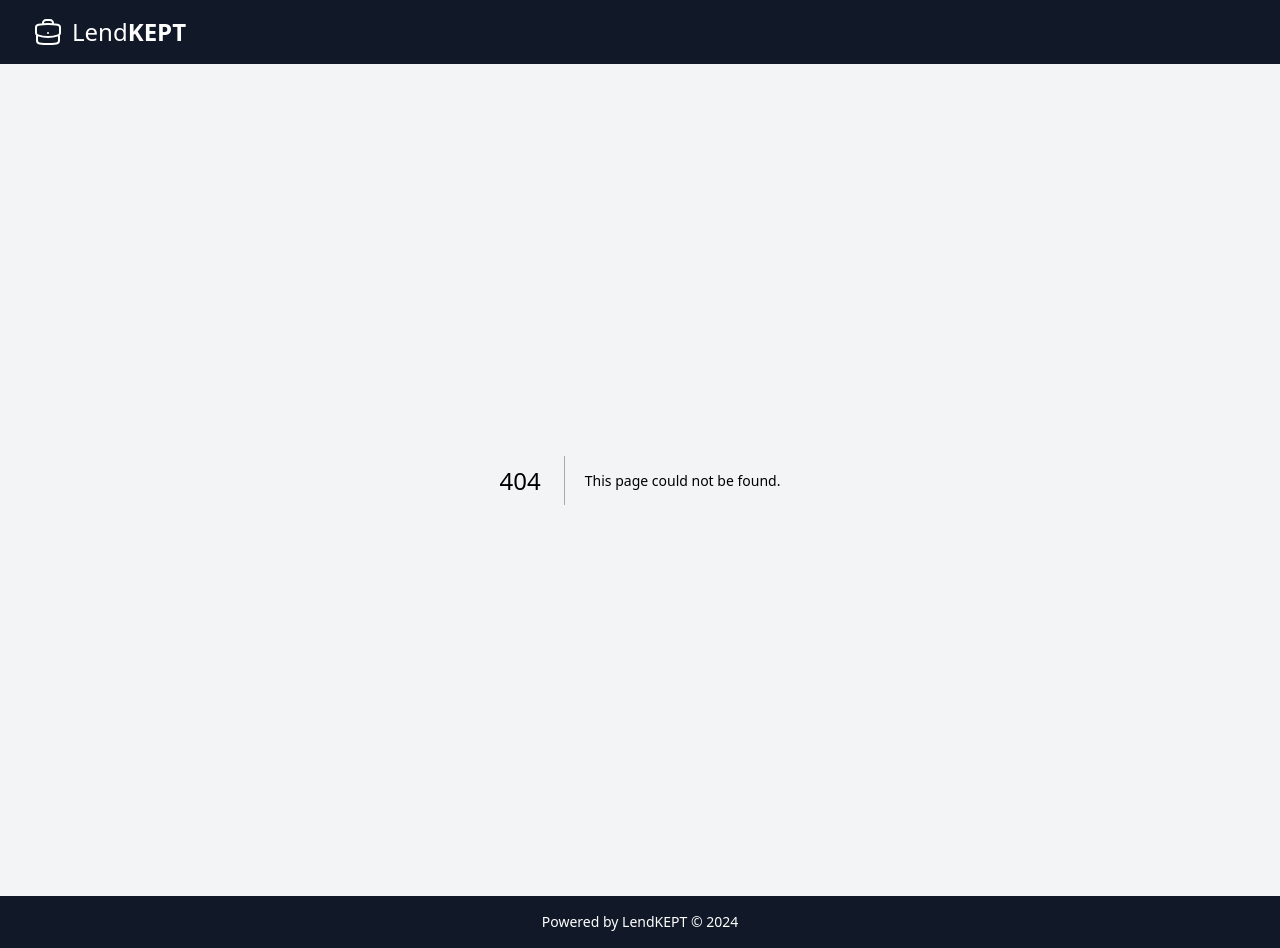
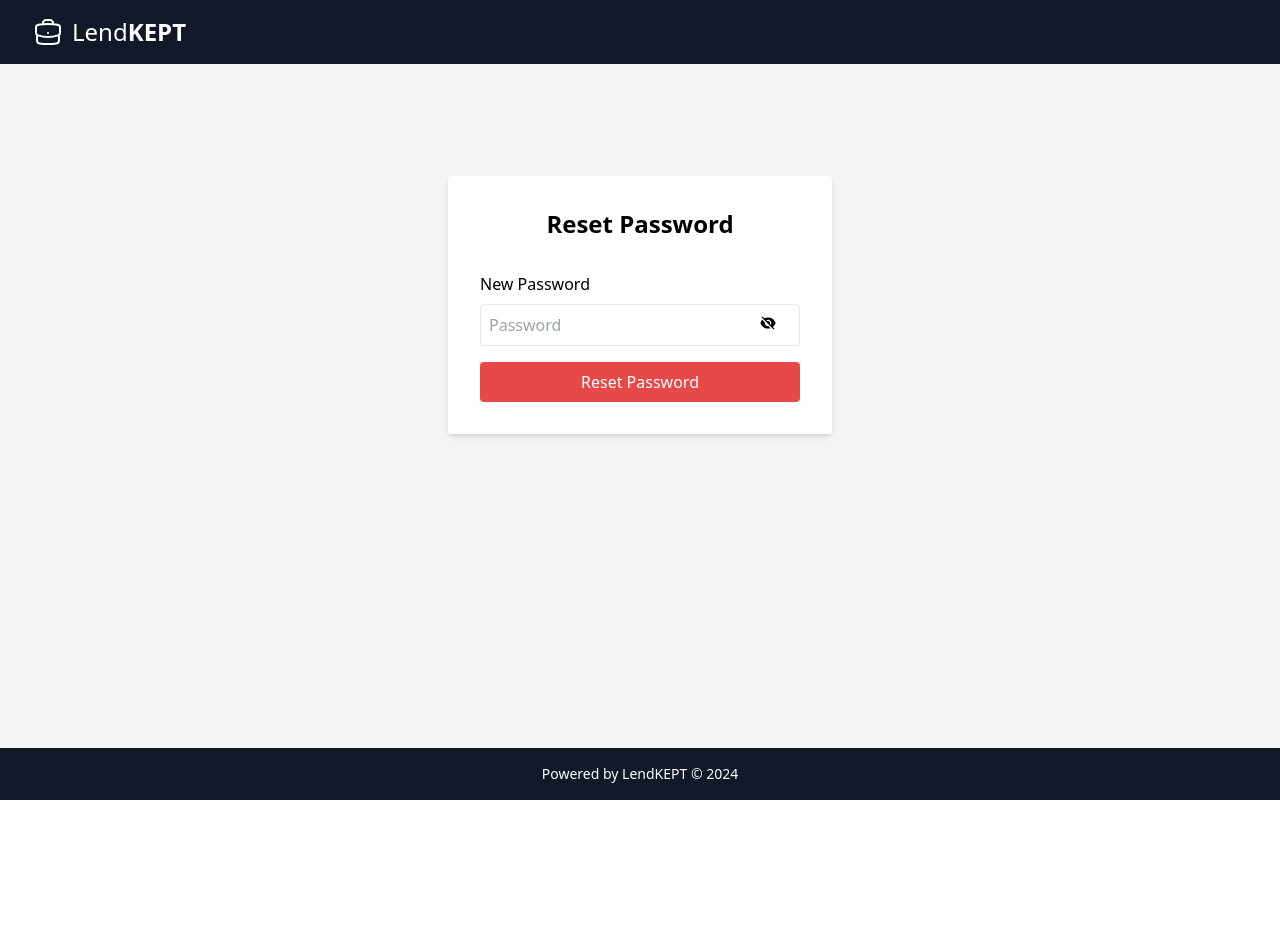
Before and after one commit to 7thround/lendkept, a Next.js app: page /reset-password in a window 1280 px wide. Before the commit this address had no page. After the commit the page ends 800 px from the top, so only its background shows below. Built offline with nearby package versions, Linux system fonts and the light colour scheme.

Commit message:
reset password flow

```diff
--- /dev/null
+++ b/pages/api/auth/forgot-password.ts
@@ -0,0 +1,40 @@
+import { NextApiRequest, NextApiResponse } from "next";
+import { Resend } from 'resend';
+import prisma from "../../../lib/prisma";
+import { EmailTemplates } from "../../../src/emails";
+
+export default async function handler(
+  req: NextApiRequest,
+  res: NextApiResponse
+) {
+  const resend = new Resend(process.env.RESEND_API_KEY);
+  const FROM = 'LendKEPT <contact@lendkept.com>';
+  if (req.method !== "POST") {
+    return res.status(405).end(`Method ${req.method} Not Allowed`);
+  }
+
+  const { email } = req.body;
+
+  const user = await prisma.user.findUnique({
+    where: { email },
+  });
+
+  if (!user) {
+    return res.status(401).json({ message: "Invalid email or password" });
+  }
+
+  console.log("sending email", user.email);
+  try {
+    const response = await resend.emails.send({
+      from: FROM,
+      to: user.email,
+      subject: "Reset Password",
+      react: EmailTemplates["ResetPassword"]({ payload: { user } }),
+    });
+    console.log("Email sent successfully:", response);
+    res.status(200).json({ message: "Reset password email sent" });
+  } catch (error) {
+    console.error("Error sending email:", error);
+    res.status(500).json({ message: "Error sending email" });
+  }
+}
--- /dev/null
+++ b/pages/api/auth/reset-password.ts
@@ -0,0 +1,54 @@
+import bcrypt from "bcrypt";
+import cookie from "cookie";
+import jwt from "jsonwebtoken";
+import { NextApiRequest, NextApiResponse } from "next";
+import prisma from "../../../lib/prisma";
+
+export default async function handler(
+  req: NextApiRequest,
+  res: NextApiResponse
+) {
+  if (req.method !== "POST") {
+    return res.status(405).end(`Method ${req.method} Not Allowed`);
+  }
+
+  const { token, password } = req.body;
+
+
+  const user = await prisma.user.findUnique({
+    where: { id: token },
+  });
+
+  if (!user) {
+    return res.status(401).json({ message: "Invalid token" });
+  }
+
+  const hashedPassword = await bcrypt.hash(password, 10);
+
+  await prisma.user.update({
+    where: { id: token },
+    data: {
+      password: hashedPassword,
+    },
+  });
+
+
+  const authToken = jwt.sign(
+    { userId: user.id, role: user.role, companyId: user.companyId },
+    process.env.JWT_SECRET,
+    { expiresIn: "1h" }
+  );
+
+  res.setHeader(
+    "Set-Cookie",
+    cookie.serialize("token", authToken, {
+      httpOnly: true,
+      secure: process.env.NODE_ENV !== "development",
+      maxAge: 3600, // 1 hour
+      sameSite: "strict",
+      path: "/",
+    })
+  );
+
+  res.status(200).json({ message: "Reset password email sent" });
+}
--- /dev/null
+++ b/pages/forgot-password.tsx
@@ -0,0 +1,68 @@
+import { useState } from "react";
+
+const ForgotPassword = () => {
+  const [email, setEmail] = useState("");
+  const [loading, setLoading] = useState(false);
+  const [message, setMessage] = useState("");
+  const [error, setError] = useState("");
+
+  const handleSubmit = async (e) => {
+    e.preventDefault();
+    setLoading(true);
+    setError("");
+    setMessage("");
+
+    try {
+      const res = await fetch("/api/auth/forgot-password", {
+        method: "POST",
+        headers: { "Content-Type": "application/json" },
+        body: JSON.stringify({ email }),
+      });
+
+      if (res.ok) {
+        setMessage(
+          "If the email exists, you will receive a password reset link."
+        );
+      } else {
+        const { message } = await res.json();
+        setError(message);
+      }
+    } catch (error) {
+      setError("An unexpected error occurred.");
+    }
+
+    setLoading(false);
+  };
+
+  return (
+    <div className="flex items-center justify-center bg-gray-100 mt-24">
+      <form
+        onSubmit={handleSubmit}
+        className="bg-white p-8 rounded shadow-md space-y-4 w-96"
+      >
+        <h2 className="text-2xl font-bold mb-8 text-center">Forgot Password</h2>
+        <div>
+          <label className="block mb-2">Email</label>
+          <input
+            type="email"
+            value={email}
+            onChange={(e) => setEmail(e.target.value)}
+            placeholder="Email"
+            required
+            className="w-full p-2 border border-gray-300 rounded"
+          />
+        </div>
+        <button
+          type="submit"
+          className="w-full p-2 bg-[#e74949] text-white rounded hover:bg-[#e74949]"
+        >
+          {loading ? "Loading..." : "Reset Password"}
+        </button>
+        {message && <p className="text-green-500 text-center">{message}</p>}
+        {error && <p className="text-red-500 text-center">{error}</p>}
+      </form>
+    </div>
+  );
+};
+
+export default ForgotPassword;
--- a/pages/login.tsx
+++ b/pages/login.tsx
@@ -1,19 +1,22 @@
-import { useState } from "react";
 import axios from "axios";
 import { useRouter } from "next/router";
+import { useState } from "react";
 
 export default function LoginPage() {
   const [email, setEmail] = useState("");
   const [password, setPassword] = useState("");
   const router = useRouter();
+  const [error, setError] = useState("");
 
   const handleSubmit = async (e: React.FormEvent) => {
+    setError("");
     e.preventDefault();
     try {
       await axios.post("/api/auth/login", { email, password });
       router.push("/");
     } catch (error) {
       console.error(error);
+      setError("Invalid email or password");
     }
   };
 
@@ -21,7 +24,7 @@ export default function LoginPage() {
     <div className="flex items-center justify-center bg-gray-100 mt-24">
       <form
         onSubmit={handleSubmit}
-        className="bg-white p-8 rounded shadow-md space-y-4"
+        className="bg-white p-8 rounded shadow-md space-y-4 w-96"
       >
         <h2 className="text-2xl font-bold mb-8 text-center">Login</h2>
         <div>
@@ -52,6 +55,10 @@ export default function LoginPage() {
         >
           Login
         </button>
+        <a href="/forgot-password" className="block mt-2 text-center">
+          Forgot your password?
+        </a>
+        {error && <p className="text-[#e74949] text-center">{error}</p>}
       </form>
     </div>
   );
--- /dev/null
+++ b/pages/reset-password.tsx
@@ -0,0 +1,86 @@
+import { EyeIcon, EyeSlashIcon } from "@heroicons/react/20/solid";
+import { useRouter } from "next/router";
+import { useState } from "react";
+
+const ResetPassword = () => {
+  const router = useRouter();
+  const { token } = router.query;
+  const [password, setPassword] = useState("");
+  const [loading, setLoading] = useState(false);
+  const [message, setMessage] = useState("");
+  const [error, setError] = useState("");
+  const [showPassword, setShowPassword] = useState(false);
+
+  const handleSubmit = async (e) => {
+    e.preventDefault();
+    setLoading(true);
+    setError("");
+    setMessage("");
+
+    try {
+      const res = await fetch("/api/auth/reset-password", {
+        method: "POST",
+        headers: { "Content-Type": "application/json" },
+        body: JSON.stringify({ password, token }),
+      });
+
+      if (res.ok) {
+        setMessage(
+          "Password reset successfully. You can now login with your new password."
+        );
+        router.push("/");
+      } else {
+        const { message } = await res.json();
+        setError(message);
+      }
+    } catch (error) {
+      setError("An unexpected error occurred.");
+    }
+
+    setLoading(false);
+  };
+
+  return (
+    <div className="flex items-center justify-center bg-gray-100 mt-24">
+      <form
+        onSubmit={handleSubmit}
+        className="bg-white p-8 rounded shadow-md space-y-4 w-96"
+      >
+        <h2 className="text-2xl font-bold mb-8 text-center">Reset Password</h2>
+        <div>
+          <label className="block mb-2">New Password</label>
+          <input
+            autoComplete="new-password"
+            type={showPassword ? "text" : "password"}
+            value={password}
+            onChange={(e) => setPassword(e.target.value)}
+            placeholder="Password"
+            required
+            className="w-full p-2 border rounded"
+          />
+          <button
+            className="-ml-10"
+            type="button"
+            onClick={() => setShowPassword(!showPassword)}
+          >
+            {showPassword ? (
+              <EyeIcon className="h-4" />
+            ) : (
+              <EyeSlashIcon className="h-4" />
+            )}
+          </button>
+        </div>
+        <button
+          type="submit"
+          className="w-full p-2 bg-[#e74949] text-white rounded hover:bg-[#e74949]"
+        >
+          {loading ? "Loading..." : "Reset Password"}
+        </button>
+        {message && <p className="text-green-500 text-center">{message}</p>}
+        {error && <p className="text-red-500 text-center">{error}</p>}
+      </form>
+    </div>
+  );
+};
+
+export default ResetPassword;
--- /dev/null
+++ b/src/emails/ResetPassword.tsx
@@ -0,0 +1,24 @@
+import { User } from "@prisma/client";
+
+interface ResetPasswordProps {}
+
+const ResetPassword: React.FC<Readonly<ResetPasswordProps>> = ({
+  payload,
+}: {
+  payload: { user: User };
+}) => (
+  <>
+    <p>Reset your password</p>
+    <p>
+      Click{" "}
+      <a
+        href={`https://www.lendkept.com/reset-password?token=${payload.user.id}`}
+      >
+        here
+      </a>{" "}
+      to reset your password.
+    </p>
+  </>
+);
+
+export default ResetPassword;
--- a/src/emails/index.tsx
+++ b/src/emails/index.tsx
@@ -5,6 +5,7 @@ import LoanSubmitted from "./LoanSubmitted";
 import NewLoanOfficer from "./NewLoanOfficer";
 import NewNote from "./NewNote";
 import NewPartner from "./NewPartner";
+import ResetPassword from "./ResetPassword";
 import WelcomePartner from "./WelcomePartner";
 
 export interface EmailTemplatesInterface {
@@ -16,15 +17,17 @@ export interface EmailTemplatesInterface {
   WelcomePartner: typeof WelcomePartner;
   NewPartner: typeof NewPartner;
   NewLoanOfficer: typeof NewLoanOfficer;
+  ResetPassword: typeof ResetPassword;
 }
 
 export const EmailTemplates = {
-  LoanStatusUpdated: LoanStatusUpdated,
-  LoanFunded: LoanFunded,
-  LoanSubmitted: LoanSubmitted,
-  LoanOfficerAdded: LoanOfficerAdded,
-  NewNote: NewNote,
-  WelcomePartner: WelcomePartner,
-  NewPartner: NewPartner,
-  NewLoanOfficer: NewLoanOfficer,
+  LoanStatusUpdated,
+  LoanFunded,
+  LoanSubmitted,
+  LoanOfficerAdded,
+  NewNote,
+  WelcomePartner,
+  NewPartner,
+  NewLoanOfficer,
+  ResetPassword,
 };
```
